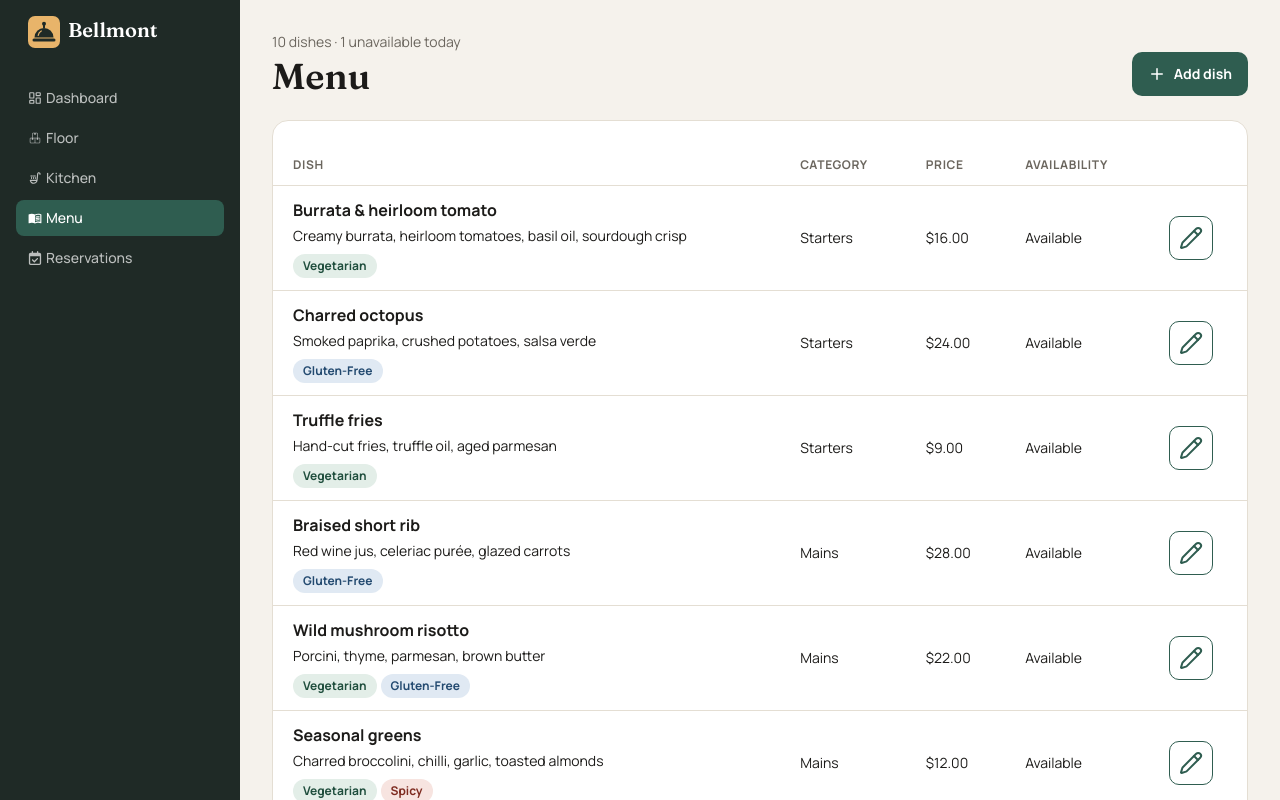
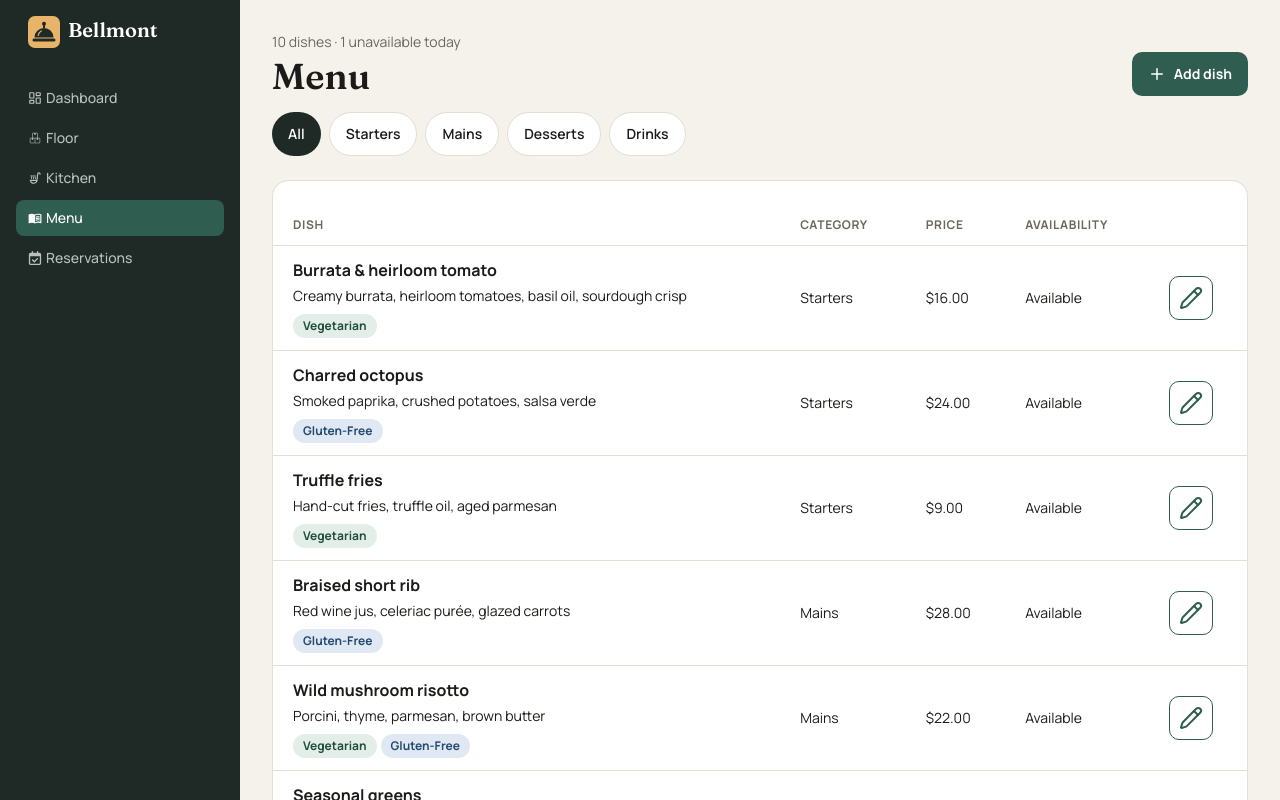
Before and after one commit to Liv-O/restaurant-admin, a React (Vite) app: page /menu in a window 1280 px wide. Shown: the top 800 px of the page. Built offline with nearby package versions, Linux system fonts and the light colour scheme.

Commit message:
feat(menu): add category filter with FilterChip

```diff
--- /dev/null
+++ b/src/components/ui/FilterChip.tsx
@@ -0,0 +1,25 @@
+import type { ComponentProps, ReactNode } from 'react';
+
+type FilterChipProps = ComponentProps<'button'> & {
+  children: ReactNode;
+
+  isActive: boolean;
+};
+
+export default function FilterChip({
+  children,
+  className = '',
+  isActive,
+  ...props
+}: FilterChipProps) {
+  return (
+    <button
+      type="button"
+      aria-pressed={isActive}
+      className={`h-11 rounded-full px-4 text-sm font-semibold transition-colors ${isActive ? 'bg-sidebar text-white' : 'border border-line bg-surface text-ink hover:bg-bg'} ${className}`}
+      {...props}
+    >
+      {children}
+    </button>
+  );
+}
--- a/src/pages/menu/MenuPage.tsx
+++ b/src/pages/menu/MenuPage.tsx
@@ -8,12 +8,22 @@ import Table from '@/components/ui/Table';
 import Card from '@/components/ui/Card';
 import Badge from '@/components/ui/Badge';
 
-import { TAG_TONES } from '@/features/menu/constants';
+import { CATEGORIES, TAG_TONES } from '@/features/menu/constants';
+import type { Category } from '@/types';
+import FilterChip from '@/components/ui/FilterChip';
+
+type CategoryFilter = Category | 'All';
 
 export default function MenuPage() {
   const [dishes, setDishes] = useState(mockDishes);
+  const [selectedFilter, setSelectedFilter] = useState<CategoryFilter>('All');
+
+  const visibleDishes =
+    selectedFilter === 'All' ? dishes : dishes.filter((dish) => dish.category === selectedFilter);
+
   const unavailableDishesCount = dishes.filter((dish) => !dish.isAvailable).length;
   const totalDishesCount = dishes.length;
+  const filterOptions: CategoryFilter[] = ['All', ...CATEGORIES];
 
   return (
     <>
@@ -26,11 +36,24 @@ export default function MenuPage() {
           </Button>
         }
       />
+      <div className="mt-4 flex flex-wrap gap-2">
+        {filterOptions.map((opt) => {
+          return (
+            <FilterChip
+              key={opt}
+              isActive={opt === selectedFilter}
+              onClick={() => setSelectedFilter(opt)}
+            >
+              {opt}
+            </FilterChip>
+          );
+        })}
+      </div>
       <Card className="mt-6 overflow-hidden py-6">
         <Table columns={['Dish', 'Category', 'Price', 'Availability', '']}>
           <Table.Header />
           <Table.Body
-            data={dishes}
+            data={visibleDishes}
             render={(dish) => (
               <Table.Row className={`${dish.isAvailable ? '' : 'opacity-60'}`} key={dish.id}>
                 <Table.Cell>
```
